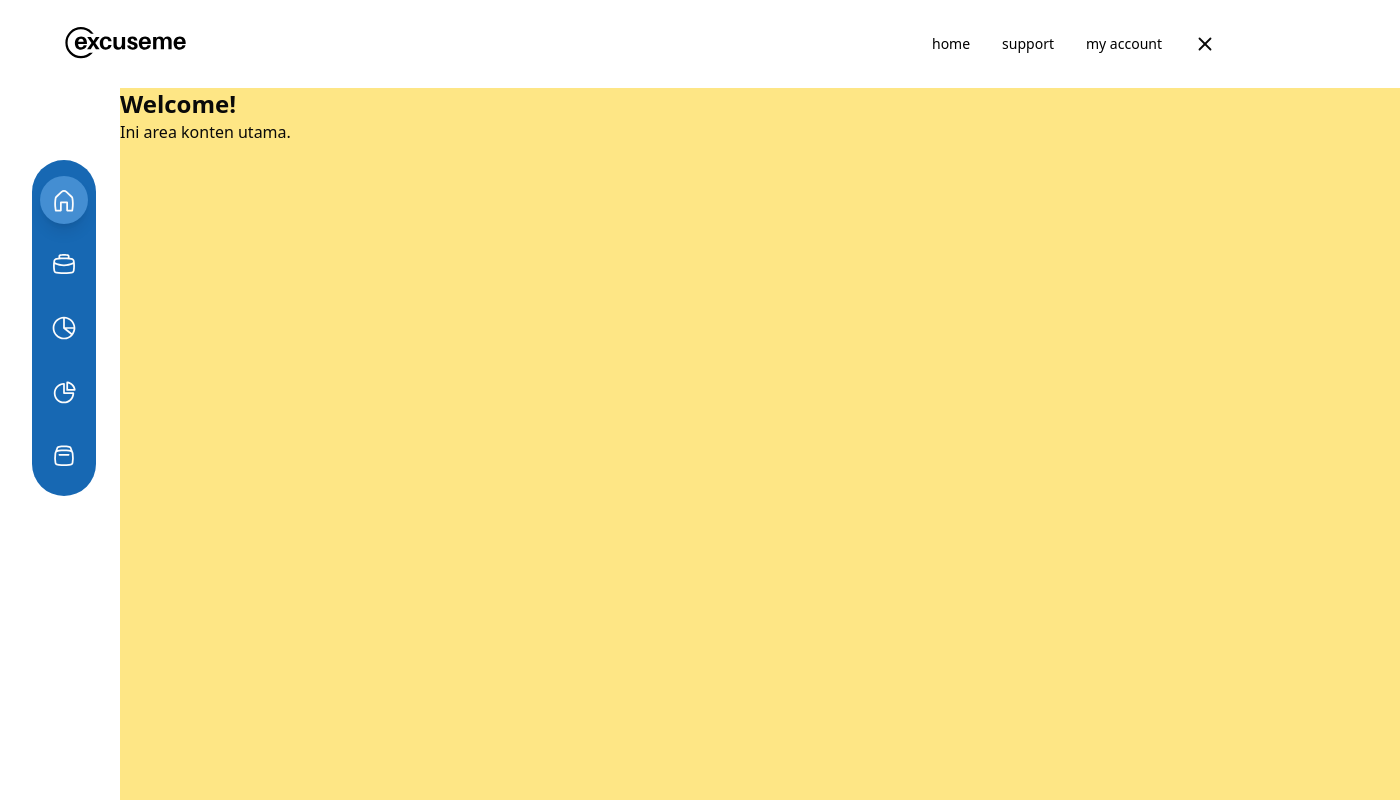
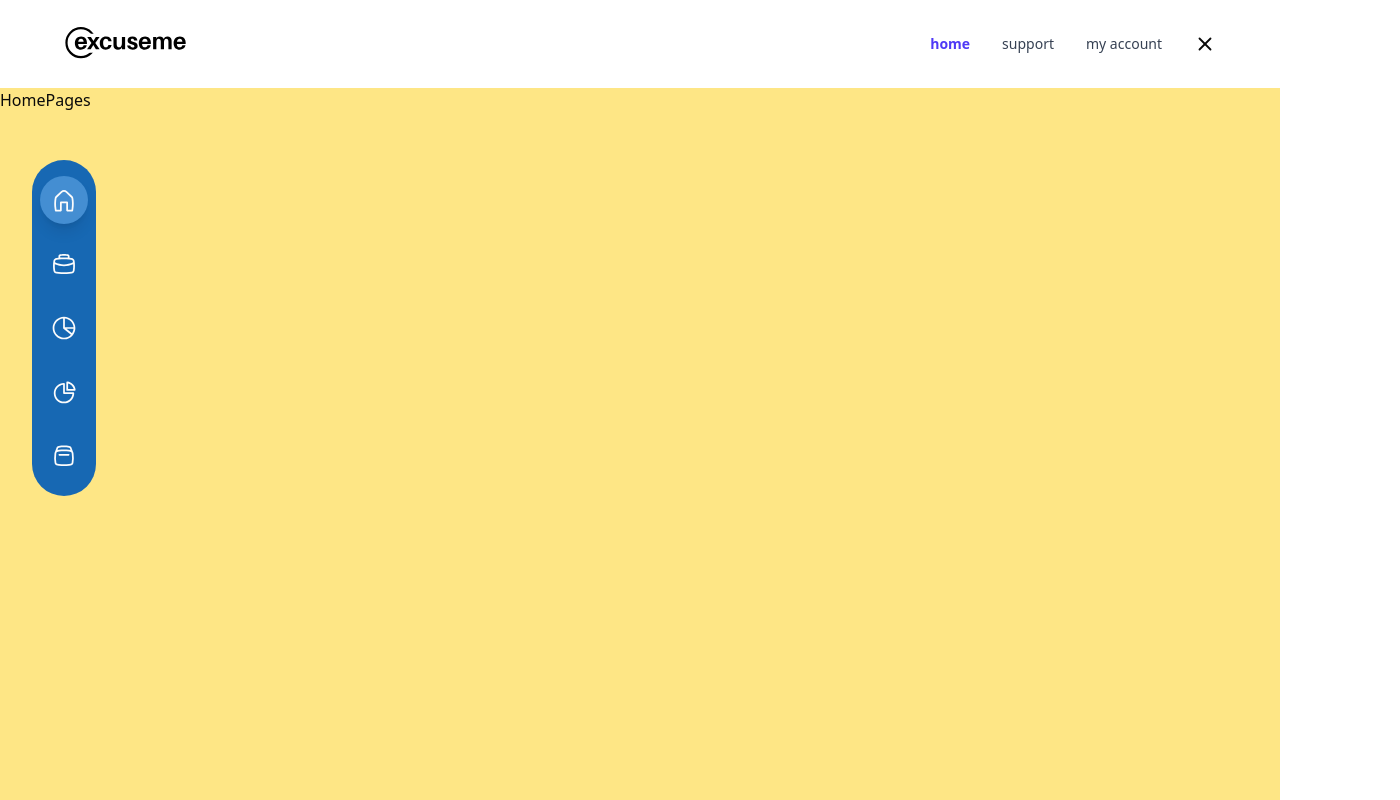
Before and after one commit to radenmasabdul/excuseme-app, a React (Vite) app: page / in a window 1280 px wide. Shown: the whole page, 1400 px wide, since content can reach past the window. Built offline with nearby package versions, Linux system fonts and the light colour scheme.

Commit message:
feat(layouts): settins responsive layout

```diff
--- a/src/App.tsx
+++ b/src/App.tsx
@@ -1,11 +1,18 @@
+import { BrowserRouter as Router, Routes, Route } from "react-router-dom";
 import Layout from "./components/layout/Layout";
+import Homepages from "./pages/home/Homepages";
+import NotFound from "./pages/NotFound";
 
 function App() {
   return (
-    <Layout>
-      <h1 className="text-2xl font-bold">Welcome!</h1>
-      <p>Ini area konten utama.</p>
-    </Layout>
+    <Router>
+      <Layout>
+        <Routes>
+          <Route path="/" element={<Homepages />} />
+          <Route path="*" element={<NotFound />} />
+        </Routes>
+      </Layout>
+    </Router>
   );
 }
 
--- a/src/components/layout/Navbar.tsx
+++ b/src/components/layout/Navbar.tsx
@@ -1,4 +1,5 @@
 import { useState } from "react";
+import { useNavigate, useLocation } from "react-router-dom";
 import { Menu, X } from "lucide-react";
 import Logo from "../../assets/logo.svg";
 import Sidebar from "./Sidebar";
@@ -9,22 +10,18 @@ interface NavLinkProps {
   href: string;
 }
 
-const NavLink = ({ label, href }: NavLinkProps) => (
-  <a href={href} className="text-black text-sm font-medium cursor-pointer">
-    {label}
-  </a>
-);
-
 interface NavbarProps {
   children?: React.ReactNode;
 }
 
 const Navbar = ({ children }: NavbarProps) => {
+  const navigate = useNavigate();
+  const location = useLocation();
   const [isSidebarOpen, setIsSidebarOpen] = useState(true);
   const [showOverlay, setShowOverlay] = useState(false);
 
   const navLinks: NavLinkProps[] = [
-    { id: 1, label: "home", href: "/home" },
+    { id: 1, label: "home", href: "/" },
     { id: 2, label: "support", href: "/support" },
     { id: 3, label: "my account", href: "/account" },
   ];
@@ -39,7 +36,15 @@ const Navbar = ({ children }: NavbarProps) => {
         <div className="flex items-center gap-6">
           <nav className="hidden md:flex items-center gap-8 text-gray-700 text-sm">
             {navLinks.map(link => (
-              <NavLink key={link.id} id={link.id} label={link.label} href={link.href} />
+              <button
+                key={link.id}
+                onClick={() => navigate(link.href)}
+                className={`cursor-pointer ${
+                  location.pathname === link.href ? "font-semibold text-indigo-600" : ""
+                }`}
+              >
+                {link.label}
+              </button>
             ))}
           </nav>
 
@@ -84,8 +89,8 @@ const Navbar = ({ children }: NavbarProps) => {
       {/* main content */}
         <main
           className={`
-            flex-1 transition-all duration-300 bg-amber-200
-            ${isSidebarOpen ? "md:translate-x-30" : "md:translate-x-0"}
+            flex-1 transition-all duration-300
+            ${isSidebarOpen ? "md:translate-x-0" : "md:translate-x-0"}
           `}
         >
           {children}
--- a/src/components/layout/Sidebar.tsx
+++ b/src/components/layout/Sidebar.tsx
@@ -1,9 +1,9 @@
-import { useState } from "react";
+import { useLocation, useNavigate } from "react-router-dom";
 import HomeIcon from "../../assets/Home.svg";
 import BagIcon from "../../assets/Bag.svg";
 import ChartActivityIcon from "../../assets/Chart-pie.svg";
 import ChartReports from "../../assets/Chart-pie-alt.svg";
-import BoxIcon from "../../assets/Box.svg"
+import BoxIcon from "../../assets/Box.svg";
 
 const navItems = [
   { icon: HomeIcon, label: "Home", href: "/" },
@@ -21,7 +21,7 @@ interface SidebarLinkProps {
 }
 
 const SidebarLink = ({ icon, isActive, onClick, label }: SidebarLinkProps) => {
-  const buttonClasses = ` flex items-center justify-center transition-all duration-200 cursor-pointer text-white/90
+  const buttonClasses = `flex items-center justify-center transition-all duration-200 cursor-pointer text-white/90
     ${isActive
       ? "text-[#1768B3] bg-[#88C6FF66] shadow-lg rounded-full w-12 h-12 my-2"
       : "h-12 w-12 my-2 hover:text-white/100 hover:bg-white/10 rounded-xl"
@@ -37,10 +37,10 @@ const SidebarLink = ({ icon, isActive, onClick, label }: SidebarLinkProps) => {
 };
 
 const Sidebar = () => {
-  const [activeHref, setActiveHref] = useState("/");
+  const location = useLocation();
+  const navigate = useNavigate();
 
   return (
-    <>
     <div className="flex max-h-screen">
       <nav className="flex flex-col items-center bg-[#1768B3] w-16 py-2 px-8 rounded-full">
         {navItems.map(item => (
@@ -48,13 +48,12 @@ const Sidebar = () => {
             key={item.href}
             icon={item.icon}
             label={item.label}
-                        isActive={item.href === activeHref}
-                        onClick={() => setActiveHref(item.href)}
+            isActive={item.href === location.pathname}
+            onClick={() => navigate(item.href)}
           />
         ))}
       </nav>
     </div>
-    </>
   );
 };
 
--- /dev/null
+++ b/src/pages/NotFound.tsx
@@ -0,0 +1,27 @@
+import { useNavigate } from "react-router-dom";
+
+export default function NotFoundPage() {
+  const navigate = useNavigate();
+
+  return (
+    <main className="grid min-h-full place-items-center bg-white px-6 py-24 sm:py-32 lg:px-8">
+      <div className="text-center">
+        <p className="text-base font-semibold text-indigo-600">404</p>
+        <h1 className="mt-4 text-5xl font-semibold tracking-tight text-balance text-gray-900 sm:text-7xl">
+          Page not found
+        </h1>
+        <p className="mt-6 text-lg font-medium text-pretty text-gray-500 sm:text-xl/8">
+          Sorry, we couldn't find the page you're looking for.
+        </p>
+        <div className="mt-10 flex items-center justify-center gap-x-6">
+          <button
+            onClick={() => navigate("/")}
+            className="rounded-md bg-indigo-600 px-3.5 py-2.5 text-sm font-semibold text-white shadow-xs hover:bg-indigo-500 focus-visible:outline-2 focus-visible:outline-offset-2 focus-visible:outline-indigo-600"
+          >
+            Go back home
+          </button>
+        </div>
+      </div>
+    </main>
+  );
+}
--- /dev/null
+++ b/src/pages/home/Homepages.tsx
@@ -0,0 +1,9 @@
+function Homepages() {
+  return (
+   <main className="min-h-full bg-amber-200">
+    <h1>HomePages</h1>
+    </main>
+  )
+}
+
+export default Homepages;
```
Lines whose indentation alone changed are shown as unchanged.
